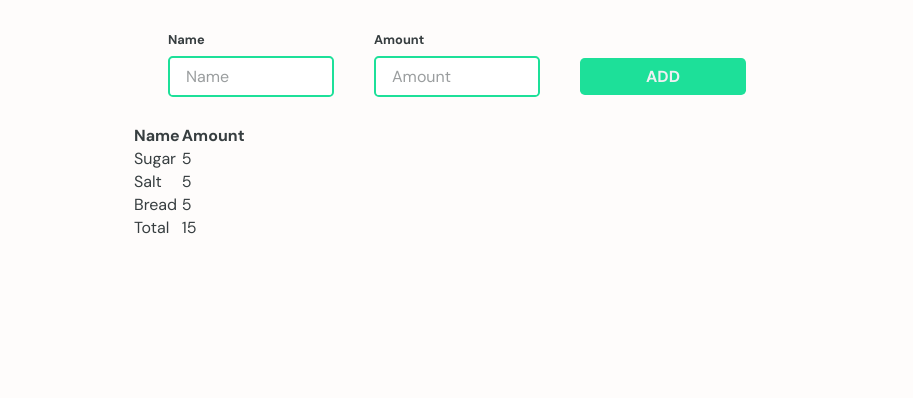
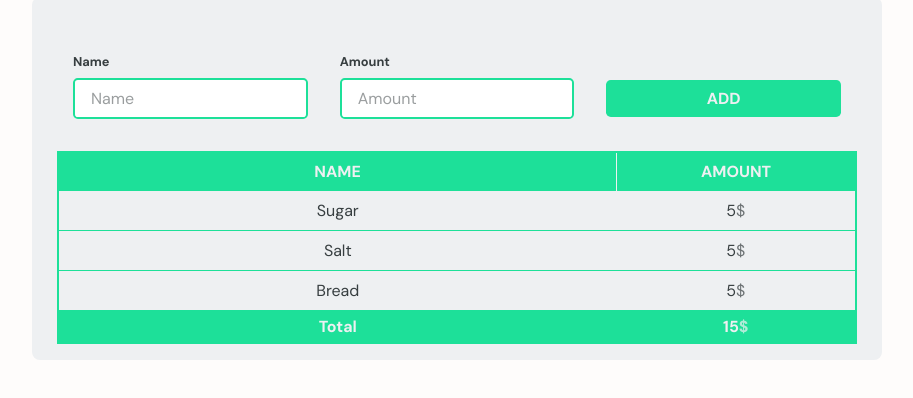
Before and after one commit to amr-hammoud/expense-tracker, a plain HTML site: page index.html in a window 1280 px wide. Shown: the part 118-516 px from the top of the page, without its empty margins (183-1096 px from the left). Drawn offline with nearby package versions, Linux system fonts and the light colour scheme.

Commit message:
add style to expenses table

```diff
--- a/css/style.css
+++ b/css/style.css
@@ -106,10 +106,23 @@ a {
     color: var(--emerald);
 }
 
+.expense-parent {
+    background-color: var(--antiflash-white);
+    display: flex;
+    flex-flow: column nowrap;
+    justify-content: center;
+    align-items: center;
+    margin: auto;
+    width: 100%;
+    max-width: 850px;
+    border-radius: 0.5rem;
+    padding: 1rem;
+}
+
 .form-parent {
     display: flex;
     flex-flow: row nowrap;
-    padding: 1rem;
+    padding: 1rem 0;
     width: 100%;
     max-width: 800px;
 }
@@ -119,7 +132,7 @@ a {
     flex-flow: column;
     justify-content: center;
     width: 100%;
-    padding: 10px 20px;
+    padding: 1rem;
     width: 100%;
 }
 
@@ -154,3 +167,49 @@ input:enabled {
     color: var(--antiflash-white);
     font-weight: bold;
 }
+
+table {
+    border: 2px solid var(--emerald);
+    width: 100%;
+    max-width: 800px;
+    border-collapse: collapse;
+}
+
+th {
+    padding: 0.5rem;
+    background-color: var(--emerald);
+    color: var(--antiflash-white);
+    text-transform: uppercase;
+}
+
+.name-th {
+    width: 70%;
+    border-right: 1px solid var(--antiflash-white);
+}
+
+.amount-th {
+    width: 30%;
+}
+
+tbody tr, tfoot tr {
+    height: 2.5rem;
+    text-align: center;
+    border: 1px solid var(--emerald);
+}
+
+tbody td, tfoot td {
+    padding: 0.3rem;
+}
+
+
+tfoot tr{
+    height: 1rem;
+    font-weight: bold;
+    color: var(--antiflash-white);
+    background-color: var(--emerald);
+}
+
+tr td:nth-child(2)::after{
+    content: "$";
+    opacity: 0.7;
+}
```
